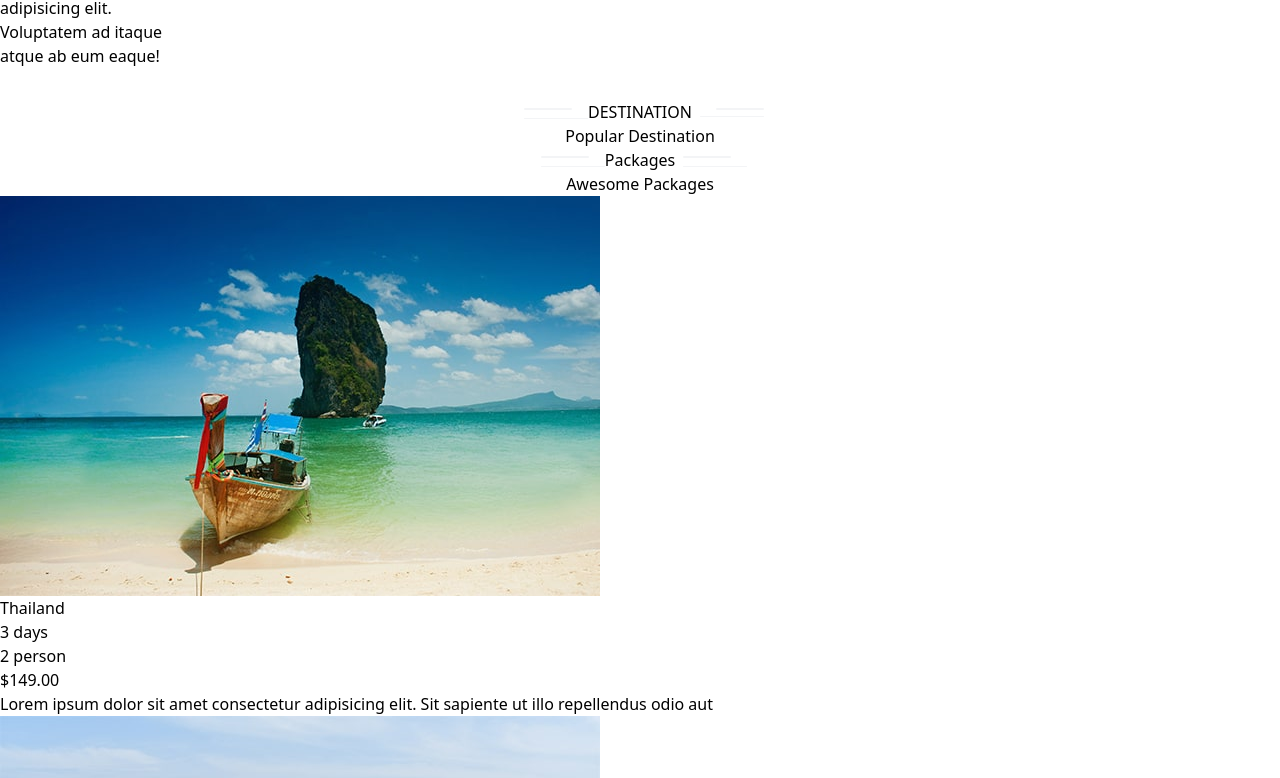
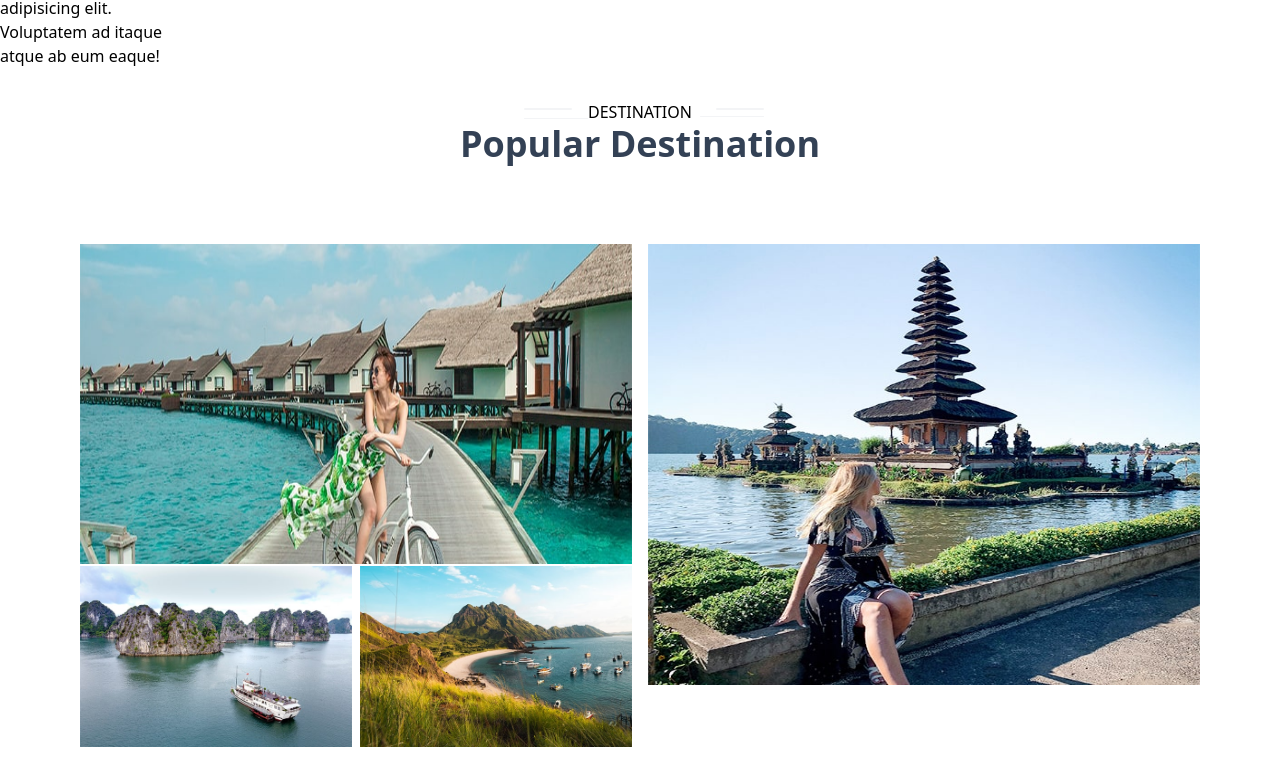
Before and after one commit to weepoka/travel_reactvite, a React (Vite) app: page / in a window 1280 px wide. Shown: the part 1918-2696 px from the top of the page. Built offline with nearby package versions, Linux system fonts and the light colour scheme.

Commit message:
Added Destination  Page

```diff
--- a/src/components/PopularDestination.jsx
+++ b/src/components/PopularDestination.jsx
@@ -1,3 +1,8 @@
+import destination1 from "/img/destination-1.jpg";
+import destination2 from "/img/destination-2.jpg";
+import destination3 from "/img/destination-3.jpg";
+import destination4 from "/img/destination-4.jpg";
+
 const PopularDestination = () => {
   return (
     <div>
@@ -21,11 +26,22 @@ const PopularDestination = () => {
             </p>
           </span>
         </div>
-        <h1>Popular Destination</h1>
+        <h1 className="text-4xl font-bold text-slate-700">
+          Popular Destination
+        </h1>
+      </div>
+      <div className="mt-20 mx-20 grid grid-cols-2 gap-4">
+        <div className="">
+          <img className="h-80" src={destination1} alt="" />
+          <div className="mt-0.5 grid grid-cols-2 gap-2">
+            <img src={destination2} alt="" />
+            <img src={destination3} alt="" />
           </div>
-          <div>
-
-          </div>
+        </div>
+        <div className="w-full h-4/5">
+          <img className="h-full w-full" src={destination4} alt="" />
+        </div>
+      </div>
     </div>
   );
 };
```
